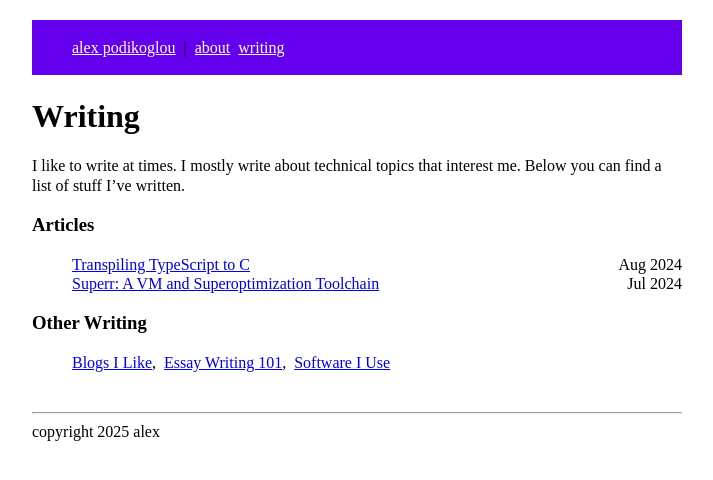
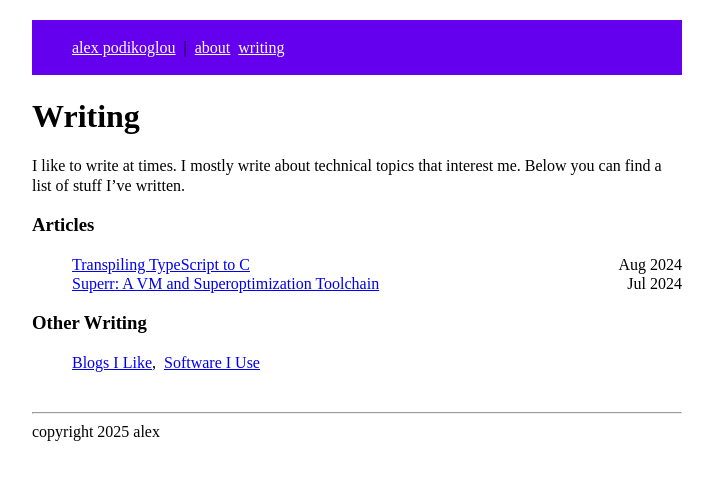
Before and after one commit to podikoglou/podikoglou.eu, a Jekyll site: the page built from writing.md, in a window 1280 px wide. Shown: the top 480 px of the page, without its empty margins (283-996 px from the left). Built offline with Jekyll 4.4.1, drawn with Linux system fonts in a browser that asks for light colours; some web fonts are replaced; our own code applies the rules of GitHub Pages for plain Markdown files.

Commit message:
hidden misc pages

```diff
--- a/_includes/writings.html
+++ b/_includes/writings.html
@@ -23,9 +23,11 @@
 
     <ul>
       {% for page in site.misc %}
-        <li>
-          <a href="{{ page.url }}">{{ page.title }}</a>{% unless forloop.last %},{% endunless %}
-        </li>
+        {% unless page.hidden %}
+          <li>
+            <a href="{{ page.url }}">{{ page.title }}</a>{% unless forloop.last %},{% endunless %}
+          </li>
+        {% endunless %}
       {% endfor %}
     </ul>
 
```
Also changed, not shown: _misc/essay-writing-101.md (+1 -0 lines).
